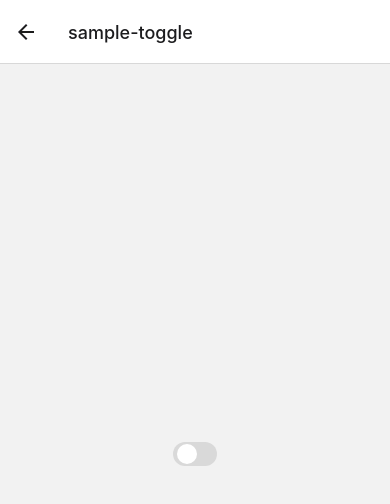
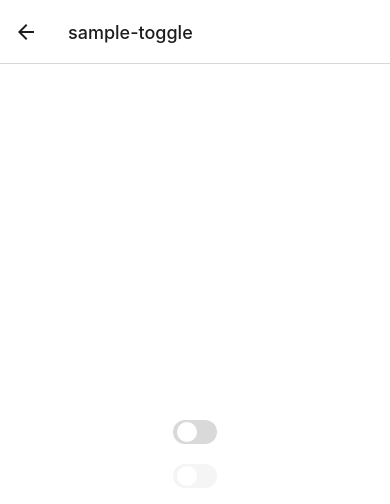
Before and after one commit to diningBuddy/fe, a React Native app: screen /sample-toggle in a window 390 px wide. Shown: the top 504 px of the page. Built offline with nearby package versions, Linux system fonts and the light colour scheme.

Commit message:
feat : 토글 타입  추가

```diff
--- a/src/common/atom/Toggle.tsx
+++ b/src/common/atom/Toggle.tsx
@@ -7,6 +7,7 @@ import ThemeStyle from "../../styles/ThemeStyle";
 interface ToggleProps {
   isOn: boolean;
   onToggle: () => void;
+  mode?: "main" | "secondary"; // mode 속성 추가
 }
 
 const ToggleWrap = styled.View<{ isOn: boolean; onColor: string; offColor: string }>`
@@ -31,10 +32,22 @@ const ToggleBox = styled(Animated.View)<{ thumbColor: string }>`
   background-color: ${(props) => props.thumbColor};
 `;
 
-const Toggle: React.FC<ToggleProps> = ({ isOn, onToggle }) => {
-  const onColor = ThemeStyle.color.sys.primary.default;
-  const offColor = ThemeStyle.color.sys.tertiary.default;
-  const thumbColor = ThemeStyle.color.global.neutral[100];
+const Toggle: React.FC<ToggleProps> = ({ isOn, onToggle, mode = "main" }) => {
+  // mode에 따라 색상 지정
+  const colors = {
+    main: {
+      onColor: ThemeStyle.color.sys.primary.default,
+      offColor: ThemeStyle.color.sys.tertiary.default,
+      thumbColor: ThemeStyle.color.global.neutral[100],
+    },
+    secondary: {
+      onColor: ThemeStyle.color.sys.primary.disabled,
+      offColor: ThemeStyle.color.sys.secondary.disabled,
+      thumbColor: ThemeStyle.color.global.neutral[100],
+    },
+  };
+
+  const { onColor, offColor, thumbColor } = colors[mode];
 
   const translateX = useRef(new Animated.Value(isOn ? 22 : 2)).current;
 
--- a/src/components/sample/SampleToggle.tsx
+++ b/src/components/sample/SampleToggle.tsx
@@ -4,15 +4,21 @@ import { SafeAreaView, StyleSheet } from "react-native";
 import Toggle from "../../common/atom/Toggle";
 
 export default function SampleToggle() {
-  const [isOn, setIsOn] = useState(false);
+  const [isOnMain, setIsOnMain] = useState(false);
+  const [isOnSecondary, setIsOnSecondary] = useState(false);
 
-  const handleToggle = () => {
-    setIsOn((prev) => !prev);
+  const handleToggleMain = () => {
+    setIsOnMain((prev) => !prev);
+  };
+
+  const handleToggleSecondary = () => {
+    setIsOnSecondary((prev) => !prev);
   };
 
   return (
     <SafeAreaView style={styles.container}>
-      <Toggle isOn={isOn} onToggle={handleToggle} />
+      <Toggle isOn={isOnMain} onToggle={handleToggleMain} />
+      <Toggle isOn={isOnSecondary} mode="secondary" onToggle={handleToggleSecondary} />
     </SafeAreaView>
   );
 }
@@ -20,7 +26,9 @@ export default function SampleToggle() {
 const styles = StyleSheet.create({
   container: {
     alignItems: "center",
+    backgroundColor: "#ffffff",
     flex: 1,
+    gap: 20,
     justifyContent: "center",
   },
 });
```
